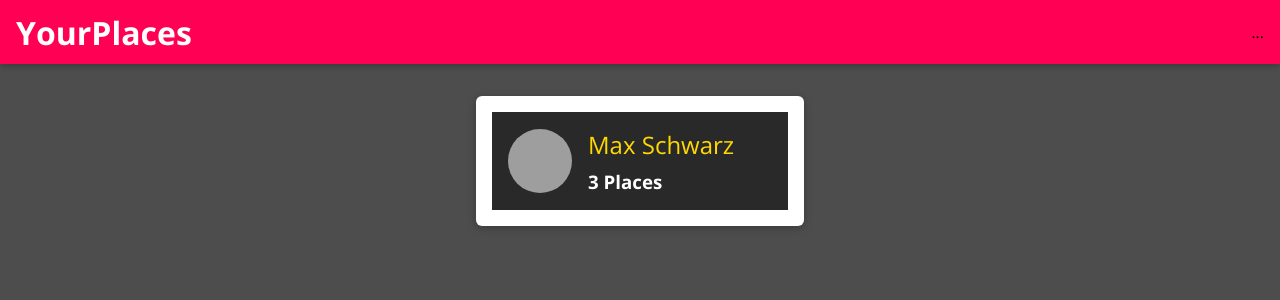
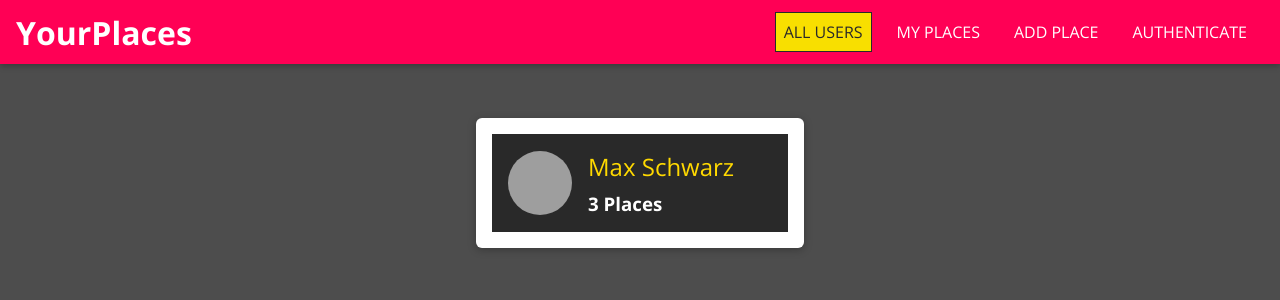
Before and after one commit to BonesTheGhost/project_3, a React (Create React App) app: page / in a window 1280 px wide. Shown: the top 300 px of the page. Built offline with nearby package versions, Linux system fonts and the light colour scheme; grey boxes are pictures that could not be loaded.

Commit message:
[5] APP DRAWER:: Added the Navlinks to an App-drawer hamburger menu on mobile size screens. Added a background click event in order to close the drawer.

```diff
--- a/public/index.html
+++ b/public/index.html
@@ -28,6 +28,8 @@
   </head>
   <body>
     <noscript>You need to enable JavaScript to run this app.</noscript>
+    <div id="backdrop-hook"></div>
+    <div id="drawer-hook"></div>
     <div id="root"></div>
     <!--
       This HTML file is a template.
--- a/src/shared/components/Navigation/MainNavigation.js
+++ b/src/shared/components/Navigation/MainNavigation.js
@@ -1,14 +1,35 @@
-import React from 'react';
+import React, { useState } from 'react';
 import { Link } from 'react-router-dom';
 
 import MainHeader from './MainHeader';
+import NavLinks from './NavLinks';
+import SideDrawer from './SideDrawer';
+import Backdrop from '../UIElements/Backdrop';
 import './MainNavigation.css';
 
 const MainNavigation = props => {
+    const [drawerIsOpen, setDrawerIsOpen] = useState(false);
+
+    const openDrawer = () => {
+        setDrawerIsOpen(true);
+    }
+
+    const closeDrawer = () => {
+        setDrawerIsOpen(false);
+    }
+
     return (
         //This is the content that will be passed to Main Header as a result of the 'props.children' property. Because this component is a child of MainHeader since we imported it here.
+        //The ternary expression here allows for us to control whther content renders in React. This is how it is done. thing ? <>All the components/stuff we need</> : null; If all the stuff we need evaluates to true, it will render. Else it will render null (or nothing).
+        <React.Fragment>
+            {drawerIsOpen && <Backdrop onClick={closeDrawer} />}
+            {drawerIsOpen ? <SideDrawer>
+            <nav className="main-navigation__drawer-nav">
+                <NavLinks />
+            </nav>
+        </SideDrawer> : null};
         <MainHeader>
-            <button className="main-navigation__menu-btn">
+            <button className="main-navigation__menu-btn" onClick={openDrawer}>
                 <span />
                 <span />
                 <span />
@@ -16,10 +37,11 @@ const MainNavigation = props => {
             <h1 className="main-navigation__title">
                 <Link to="/">YourPlaces</Link>
             </h1>
-            <nav>
-                ...
+            <nav className="main-navigation__header-nav">
+                <NavLinks />
             </nav>
         </MainHeader>
+        </React.Fragment>
     );
 };
 
--- a/src/shared/components/Navigation/NavLinks.css
+++ b/src/shared/components/Navigation/NavLinks.css
@@ -0,0 +1,76 @@
+.nav-links {
+    list-style: none;
+    margin: 0;
+    padding: 0;
+    width: 100%;
+    height: 100%;
+    display: flex;
+    flex-direction: column;
+    justify-content: center;
+    align-items: center;
+  }
+
+  .nav-links li {
+    margin: 1rem;
+  }
+
+  .nav-links a {
+    border: 1px solid transparent;
+    color: #292929;
+    text-decoration: none;
+    padding: 0.5rem;
+  }
+
+  .nav-links a:hover,
+  .nav-links a:active,
+  .nav-links a.active {
+    background: #f8df00;
+    border-color: #292929;
+    color: #292929;
+  }
+
+  .nav-links button {
+    cursor: pointer;
+    border: 1px solid #292929;
+    color: #292929;
+    background: transparent;
+    padding: 0.5rem;
+    font: inherit;
+  }
+
+  .nav-links button:focus {
+    outline: none;
+  }
+
+  .nav-links button:hover,
+  .nav-links button:active {
+    background: #292929;
+    color: white;
+  }
+
+  @media (min-width: 768px) {
+    .nav-links {
+      flex-direction: row;
+    }
+
+    .nav-links li {
+      margin: 0 0.5rem;
+    }
+
+    .nav-links a {
+      color: white;
+      text-decoration: none;
+    }
+
+    .nav-links button {
+      border: 1px solid white;
+      color: white;
+      background: transparent;
+    }
+
+    .nav-links button:hover,
+    .nav-links button:active {
+      background: #f8df00;
+      color: #292929;
+    }
+  }
--- a/src/shared/components/Navigation/NavLinks.js
+++ b/src/shared/components/Navigation/NavLinks.js
@@ -0,0 +1,23 @@
+import React from 'react';
+import { NavLink } from 'react-router-dom';
+
+import './NavLinks.css';
+
+const NavLinks = props => {
+    return <ul className="nav-links">
+        <li>
+            <NavLink to="/" exact>ALL USERS</NavLink>
+        </li>
+        <li>
+            <NavLink to="/u1/places">MY PLACES</NavLink>
+        </li>
+        <li>
+            <NavLink to="/places/new">ADD PLACE</NavLink>
+        </li>
+        <li>
+            <NavLink to="/auth">AUTHENTICATE</NavLink>
+        </li>
+    </ul>
+};
+
+export default NavLinks;
--- a/src/shared/components/Navigation/SideDrawer.css
+++ b/src/shared/components/Navigation/SideDrawer.css
@@ -0,0 +1,10 @@
+.side-drawer {
+    position: fixed;
+    left: 0;
+    top: 0;
+    z-index: 100;
+    height: 100vh;
+    width: 70%;
+    background: white;
+    box-shadow: 0 2px 8px rgba(0, 0, 0, 0.26);
+  }
--- a/src/shared/components/Navigation/SideDrawer.js
+++ b/src/shared/components/Navigation/SideDrawer.js
@@ -0,0 +1,13 @@
+import React from 'react';
+import ReactDOM from 'react-dom';
+
+import './SideDrawer.css';
+
+const SideDrawer = props => {
+    const content = <aside className="side-drawer">{props.children}</aside>;
+
+    //Allosw the component to remain part of the component tree but render the content somewhere else.
+    return ReactDOM.createPortal(content, document.getElementById('drawer-hook'));
+};
+
+export default SideDrawer;
--- /dev/null
+++ b/src/shared/components/UIElements/Backdrop.css
@@ -0,0 +1,9 @@
+.backdrop {
+  position: fixed;
+  top: 0;
+  left: 0;
+  width: 100%;
+  height: 100vh;
+  background: rgba(0, 0, 0, 0.75);
+  z-index: 10;
+}
--- /dev/null
+++ b/src/shared/components/UIElements/Backdrop.js
@@ -0,0 +1,13 @@
+import React from 'react';
+import ReactDOM from 'react-dom';
+
+import './Backdrop.css';
+
+const Backdrop = props => {
+  return ReactDOM.createPortal(
+    <div className="backdrop" onClick={props.onClick}></div>,
+    document.getElementById('backdrop-hook')
+  );
+};
+
+export default Backdrop;
```
